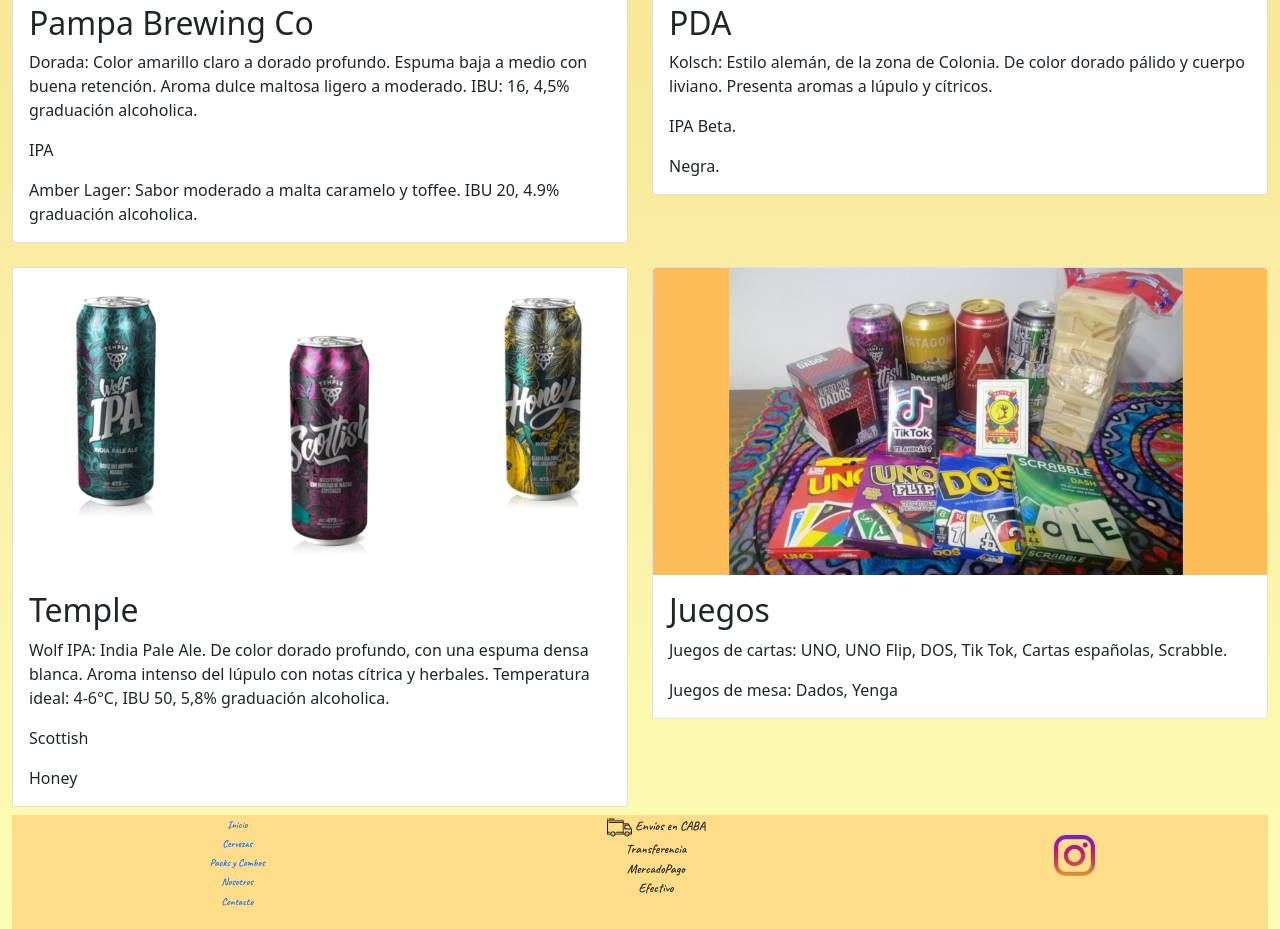
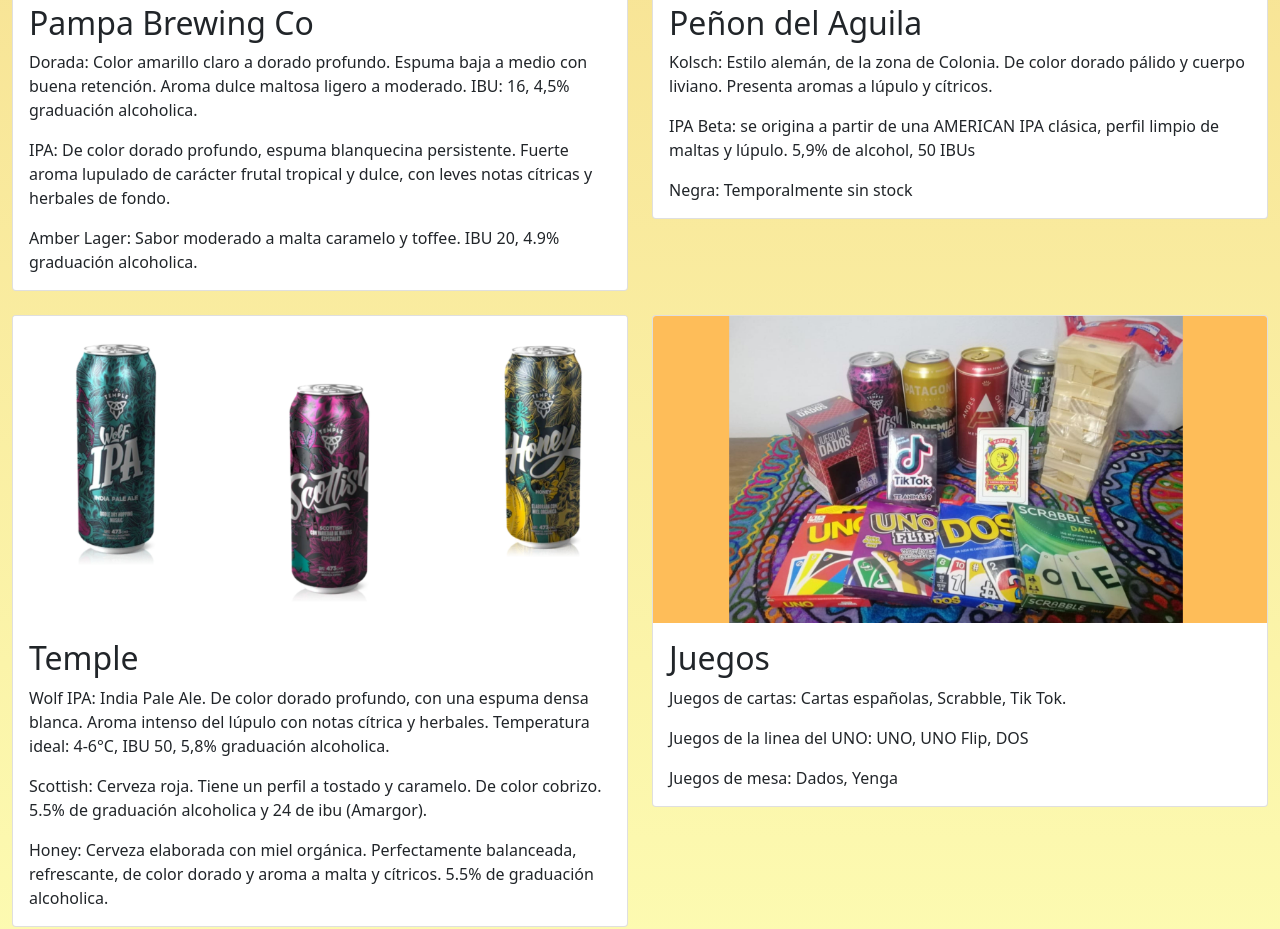
Before and after one commit to MarianoTelesca/BardeLatas, a website: page pages/cervezas.html in a window 1280 px wide. Shown: the part 1500-2429 px from the top of the page. Drawn offline with nearby package versions, Linux system fonts and the light colour scheme.

Commit message:
Mejoras del contenido

```diff
--- a/pages/cervezas.html
+++ b/pages/cervezas.html
@@ -66,8 +66,8 @@
                   <p class="card-text"> Weisse: Una cerveza tipo Belgian Witbier, estilo elaborado con trigo, que le da una cremosidad característica. Tiene aroma a cáscara de naranja y coriandro. IBU 9.8, 4.3% graduación alcoholica. </p>
                   <p class="card-text"> Amber Lager: Cerveza de un suave sabor a caramelo, elaborada con una combinación de 4 maltas, que le dan su característico color ámbar y sabor maltoso, dejando un sutil dulzor en boca. IBU 15, 4.5% graduación alcoholica. </p>
                   <p class="card-text"> Kune: Combinación de maltas especiales, que da lugar a una cerveza de color dorado bronce brillante de leve amargor y cuerpo medio. Cerveza muy balanceada y fácil de tomar. IBU 20, 5% graduación alcoholica. </p>
-                  <p class="card-text"> Fernandez IPA </p>
-                  <p class="card-text"> Solcitra </p>
+                  <p class="card-text"> Fernandez IPA: Temporalmente sin stock </p>
+                  <p class="card-text"> Solcitra: Temporalmente sin stock </p>
                 </div>
               </div>
             </div>
@@ -79,7 +79,7 @@
                   <p class="card-text">Rubia: Cerveza estilo american pilsner, una Rubia con cuerpo y carácter maltoso. Sabor a malta, leve aroma a lúpulo y a cereal, cuerpo medio, refrescante. De color dorado brillante. Aroma a cereal, ésteres y toque de levadura. Sabor maltoso, amargo medio, notas a cereal y levadura. Temperatura ideal de 4,0 – 6,0 °C, IBU 16, 5,1% graduación alcoholica. </p>
                   <p class="card-text">Roja: Es una cerveza estilo Vienna Lager, su aroma a suave caramelo y leve lúpulo logran un balance perfecto. De color ámbar cobrizo. IBU 18, 5,1% graduación alcoholica. </p>
                   <p class="card-text">IPA Andina: Se caracteriza por el amargor que le otorga su alto contenido de lúpulo. Contiene uva mendocina. IBU 35, 4.5% graduación alcoholica. </p>
-                  <p class="card-text">Honey</p>
+                  <p class="card-text">Honey: Temporalmente sin stock</p>
                 </div>
               </div>
             </div>
@@ -89,7 +89,7 @@
                 <div class="card-body">
                   <h2 class="card-title">Pampa Brewing Co</h2>
                   <p class="card-text">Dorada: Color amarillo claro a dorado profundo. Espuma baja a medio con buena retención. Aroma dulce maltosa ligero a moderado. IBU: 16, 4,5% graduación alcoholica.</p>
-                  <p class="card-text">IPA</p>
+                  <p class="card-text">IPA: De color dorado profundo, espuma blanquecina persistente. Fuerte aroma lupulado de carácter frutal tropical y dulce, con leves notas cítricas y herbales de fondo. </p>
                   <p class="card-text">Amber Lager: Sabor moderado a malta caramelo y toffee. IBU 20, 4.9% graduación alcoholica.</p>
                 </div>
               </div>
@@ -98,10 +98,10 @@
               <div class="card">
                 <img src="../imagenes/cerveza_pda.jpg" class="card-img-top" alt="Latas de cerveza marca Peñon del Aguila, variedades kolsch, ipa y negra">
                 <div class="card-body">
-                  <h2 class="card-title">PDA</h2>
+                  <h2 class="card-title">Peñon del Aguila</h2>
                   <p class="card-text">Kolsch: Estilo alemán, de la zona de Colonia. De color dorado pálido y cuerpo liviano. Presenta aromas a lúpulo y cítricos. </p>
-                  <p class="card-text">IPA Beta. </p>
-                  <p class="card-text">Negra. </p>
+                  <p class="card-text">IPA Beta: se origina a partir de una AMERICAN IPA clásica, perfil limpio de maltas y lúpulo. 5,9% de alcohol, 50 IBUs</p>
+                  <p class="card-text">Negra: Temporalmente sin stock </p>
                   </div>
               </div>
             </div>
@@ -111,8 +111,8 @@
                   <div class="card-body">
                     <h2 class="card-title">Temple</h2>
                     <p class="card-text">Wolf IPA: India Pale Ale. De color dorado profundo, con una espuma densa blanca. Aroma intenso del lúpulo con notas cítrica y herbales. Temperatura ideal: 4-6°C, IBU 50, 5,8% graduación alcoholica.</p>
-                    <p class="card-text">Scottish</p>
-                    <p class="card-text">Honey</p>
+                    <p class="card-text">Scottish: Cerveza roja. Tiene un perfil a tostado y caramelo. De color cobrizo. 5.5% de graduación alcoholica y 24 de ibu (Amargor).</p>
+                    <p class="card-text">Honey: Cerveza elaborada con miel orgánica. Perfectamente balanceada, refrescante, de color dorado y aroma a malta y cítricos. 5.5% de graduación alcoholica.</p>
                   </div>
                 </div>
             </div>
@@ -121,7 +121,8 @@
                   <img src="../imagenes/juegos.jpg" class="card-img-top" alt="Juegos de cartas y de mesa disponibles">
                   <div class="card-body">
                     <h2 class="card-title">Juegos</h2>
-                    <p class="card-text">Juegos de cartas: UNO, UNO Flip, DOS, Tik Tok, Cartas españolas, Scrabble.</p>
+                    <p class="card-text">Juegos de cartas: Cartas españolas, Scrabble, Tik Tok.</p>
+                    <p class="card-text">Juegos de la linea del UNO: UNO, UNO Flip, DOS</p>
                     <p class="card-text">Juegos de mesa: Dados, Yenga</p>
                   </div>
                 </div>
```
Also changed, not shown: pages/packs_combos.html (+5 -5 lines).
